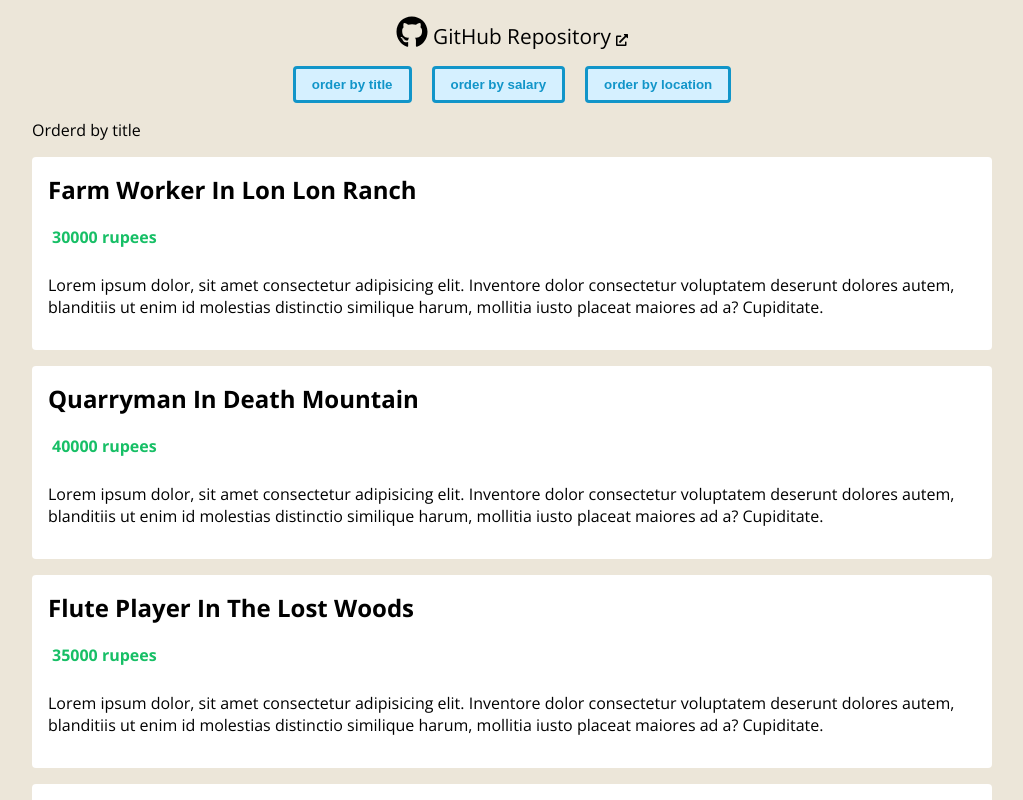
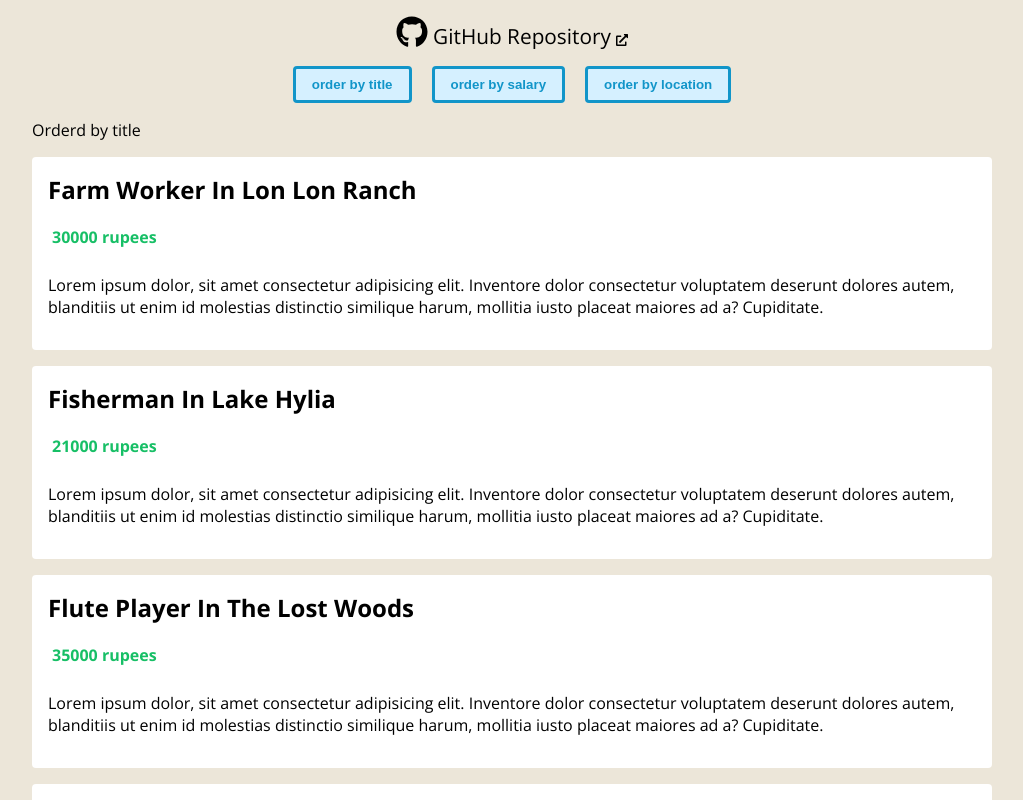
Before and after one commit to toshi-ue/vue_with_typescript, a Vue app: page / in a window 1280 px wide. Shown: the top 800 px of the page, without its empty margins (128-1151 px from the left). Built offline with nearby package versions, Linux system fonts and the light colour scheme.

Commit message:
update: computed関数を使用して並べ替え機能の追加

```diff
--- a/src/components/JobList.vue
+++ b/src/components/JobList.vue
@@ -2,7 +2,7 @@
   <div class="job-list">
     <p>Orderd by {{ order }}</p>
     <ul>
-      <li v-for="job in jobs" :key="job.id">
+      <li v-for="job in orderdJobs" :key="job.id">
         <h2>{{ job.title }} in {{ job.location }}</h2>
         <div class="salary">
           <p>{{ job.salary }} rupees</p>
@@ -21,7 +21,7 @@
 </template>
 
 <script lang="ts">
-import { defineComponent, PropType } from "vue";
+import { computed, defineComponent, PropType } from "vue";
 import Job from "@/types/job";
 import OrderTerm from "@/types/OrderTerm";
 
@@ -36,6 +36,15 @@
       required: true,
       type: String as PropType<OrderTerm>,
     },
+  },
+  setup(props) {
+    const orderdJobs = computed(() => {
+      return [...props.jobs].sort((a: Job, b: Job) => {
+        return a[props.order] > b[props.order] ? 1 : -1;
+      });
+    });
+
+    return { orderdJobs };
   },
 });
 </script>
```
